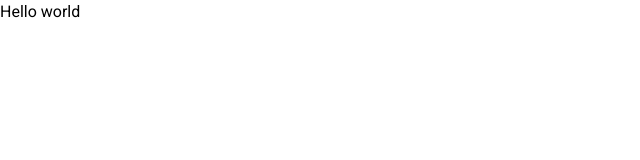
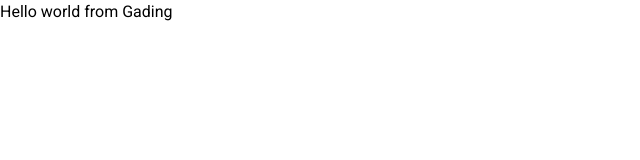
Before and after one commit to teksaglobalindonesia/next-wihope-2026, a Next.js app: page / in a window 1280 px wide. Shown: the top 160 px of the page, without its empty margins (0-640 px from the left). Built offline with nearby package versions, Linux system fonts and the light colour scheme.

Commit message:
Update page.tsx

```diff
--- a/app/page.tsx
+++ b/app/page.tsx
@@ -1,4 +1,3 @@
 export default function Page() {
-  return <p>Hello world</p>;
   return <p>Hello world from Gading</p>;
 }
```
